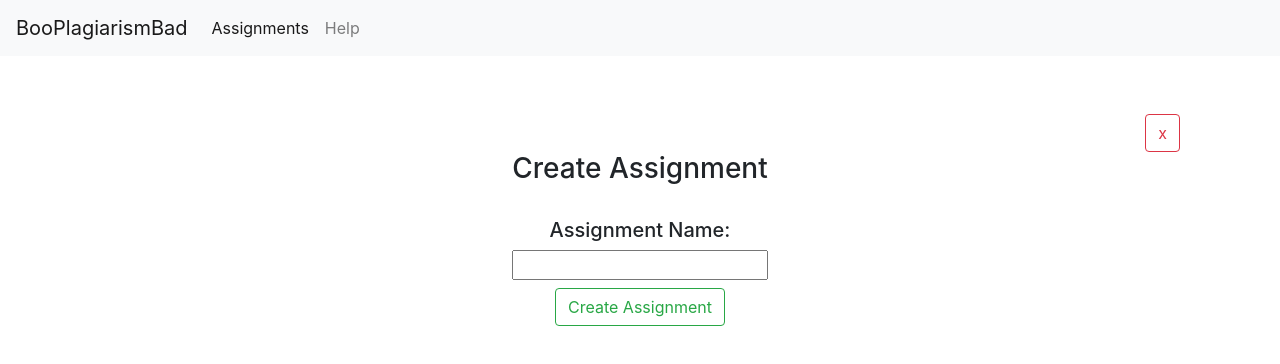
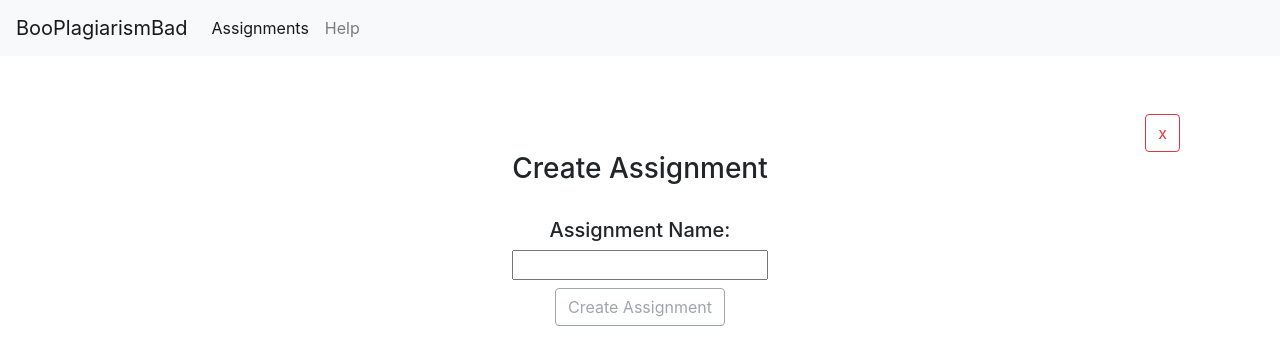
Before and after one commit to whysgai/BooPlagiraismBad, a React (Create React App) app in the folder bpb-front/: page /CreateAssignment in a window 1280 px wide. Shown: the top 364 px of the page. Built offline with nearby package versions, Linux system fonts and the light colour scheme.

Commit message:
BPB-131 feat: add error handling for assignment name

```diff
--- a/bpb-front/src/components/assignment/CreateAssignmentComponent.tsx
+++ b/bpb-front/src/components/assignment/CreateAssignmentComponent.tsx
@@ -4,14 +4,14 @@ import { store } from '../../store';
 import { createAssignment } from '../../actions/AssignmentAction';
 
 interface PropsType {
-  name: string
+
 }
 
 class CreateAssignmentComponent extends React.Component <PropsType, {name: string}> {
     constructor(props : PropsType) {
         super(props);
         this.state = {
-          name: this.props.name
+          name: ''
         };
         this.onInputchange = this.onInputchange.bind(this);
   }
@@ -25,6 +25,13 @@ class CreateAssignmentComponent extends React.Component <PropsType, {name: strin
 
   callDispatch() {
     store.dispatch(createAssignment('CREATE_ASSIGNMENT', this.state.name));
+  }
+
+  assignmentInfoIsEntered() {
+    if (this.state.name.length > 0) {
+      return true
+    }
+    return false
   }
 
   render() {
@@ -46,11 +53,22 @@ class CreateAssignmentComponent extends React.Component <PropsType, {name: strin
                   onChange={this.onInputchange}
                 />
                 <br/>
-                <Link className='create-assignment-btn btn btn-outline-success mt-2'
-                    to="/"
-                    onClick={() => this.callDispatch()}>
-                    Create Assignment
-                </Link>
+                  {
+                    !this.assignmentInfoIsEntered() &&
+                    <Link className='create-assignment-btn btn btn-outline-secondary disabled mt-2'
+                        to="/"
+                        onClick={(event) => event.preventDefault()}>
+                        Create Assignment
+                    </Link>
+                  }
+                  {
+                    this.assignmentInfoIsEntered() &&
+                    <Link className='create-assignment-btn btn btn-outline-success mt-2'
+                        to="/"
+                        onClick={() => this.callDispatch()}>
+                        Create Assignment
+                    </Link>
+                  }
             </span>
         </div>
     );
```
